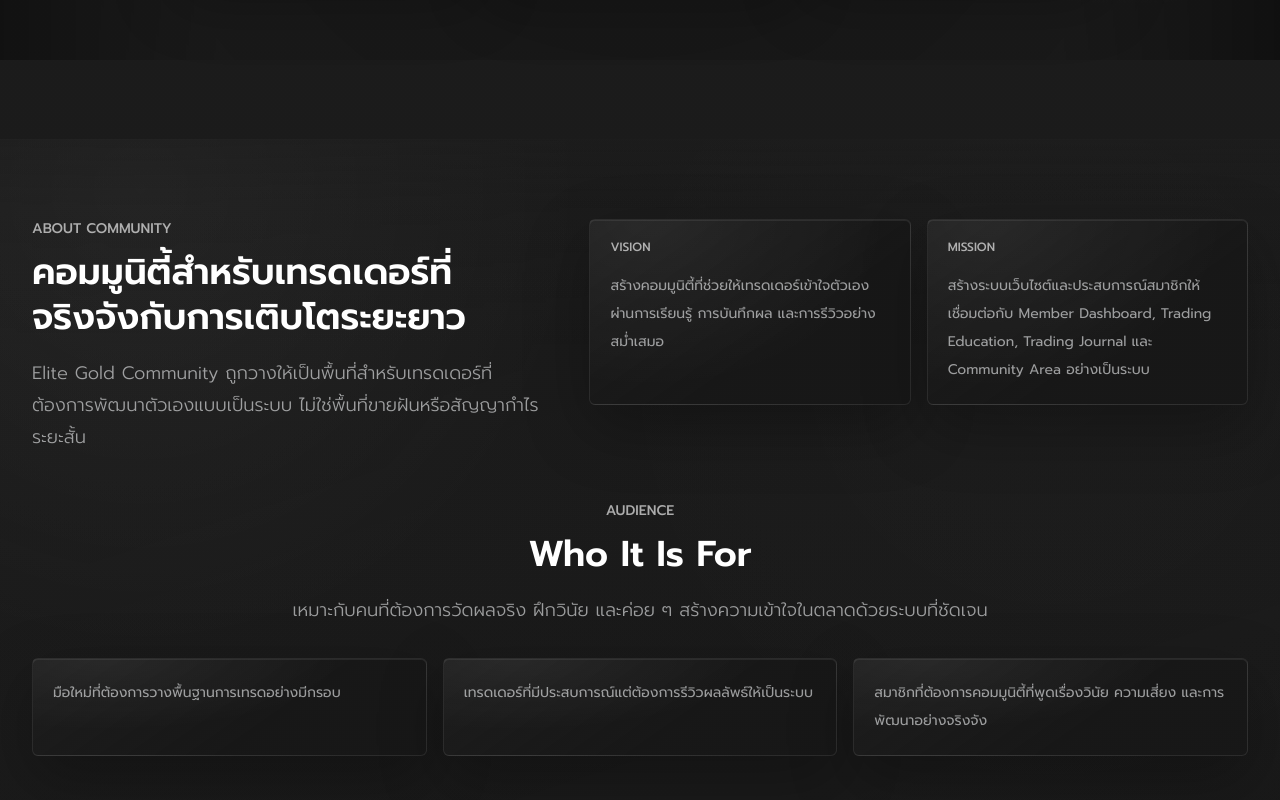
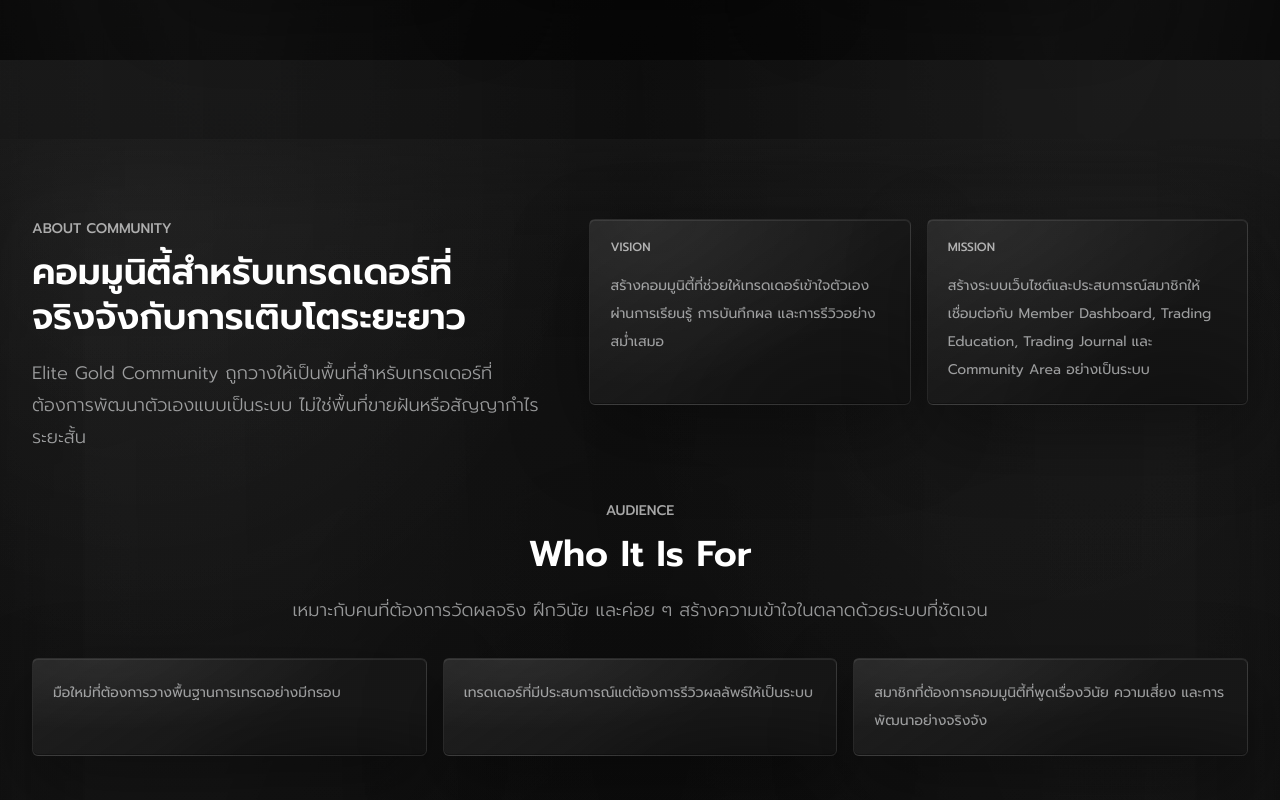
Before and after one commit to khunpoom-glitch/elite-gold-website, a Next.js app: page / in a window 1280 px wide. Shown: the part 740-1540 px from the top of the page. Built offline with nearby package versions, Linux system fonts and the light colour scheme; no server answers.

Commit message:
style: refine profile menu and home depth

```diff
--- a/src/app/globals.css
+++ b/src/app/globals.css
@@ -773,9 +773,10 @@
   isolation: isolate;
   overflow: visible;
   background:
-    radial-gradient(circle at 18% 5rem, rgba(252, 253, 255, 0.035), transparent 27rem),
-    radial-gradient(circle at 88% 18rem, rgba(255, 255, 255, 0.04), transparent 30rem),
-    linear-gradient(180deg, var(--elite-jet-black) 0%, #1b1b1b 32rem, var(--elite-jet-black) 100%);
+    radial-gradient(ellipse at 18% 5rem, rgba(252, 253, 255, 0.035), transparent 28rem),
+    radial-gradient(ellipse at 86% 18rem, rgba(255, 255, 255, 0.038), transparent 31rem),
+    radial-gradient(ellipse at 50% 52rem, rgba(0, 0, 0, 0.34), transparent 42rem),
+    linear-gradient(180deg, var(--elite-jet-black) 0%, #191919 28rem, #121212 74rem, var(--elite-jet-black) 100%);
 }
 
 .elite-home-shell::before,
@@ -789,20 +790,22 @@
 
 .elite-home-shell::before {
   background:
-    linear-gradient(180deg, rgba(255, 255, 255, 0.032), transparent 18%, rgba(255, 255, 255, 0.012) 100%),
+    linear-gradient(180deg, rgba(255, 255, 255, 0.028), transparent 18%, rgba(255, 255, 255, 0.01) 100%),
     linear-gradient(90deg, rgba(255, 255, 255, 0.026) 1px, transparent 1px),
     linear-gradient(180deg, rgba(255, 255, 255, 0.022) 1px, transparent 1px);
   background-size: 100% 100%, 4.5rem 4.5rem, 4.5rem 4.5rem;
   -webkit-mask-image: linear-gradient(180deg, rgba(0, 0, 0, 0.82), rgba(0, 0, 0, 0.46) 48%, rgba(0, 0, 0, 0.18) 100%);
   mask-image: linear-gradient(180deg, rgba(0, 0, 0, 0.82), rgba(0, 0, 0, 0.46) 48%, rgba(0, 0, 0, 0.18) 100%);
-  opacity: 0.58;
+  opacity: 0.5;
 }
 
 .elite-home-shell::after {
   background:
-    radial-gradient(ellipse at 50% 0%, rgba(252, 253, 255, 0.024), transparent 34rem),
-    radial-gradient(ellipse at 50% 34rem, rgba(0, 0, 0, 0.22), transparent 38rem),
-    linear-gradient(90deg, rgba(0, 0, 0, 0.34), transparent 17%, transparent 83%, rgba(0, 0, 0, 0.38));
+    radial-gradient(ellipse at 50% 0%, rgba(252, 253, 255, 0.022), transparent 34rem),
+    radial-gradient(ellipse at 50% 33rem, rgba(0, 0, 0, 0.36), transparent 39rem),
+    radial-gradient(ellipse at 50% 82rem, rgba(0, 0, 0, 0.44), transparent 46rem),
+    linear-gradient(90deg, rgba(0, 0, 0, 0.48), transparent 18%, transparent 82%, rgba(0, 0, 0, 0.52)),
+    linear-gradient(180deg, rgba(0, 0, 0, 0.04), transparent 28rem, rgba(0, 0, 0, 0.18));
 }
 
 .elite-home-shell > * {
@@ -854,20 +857,25 @@
   --home-section-bottom-fade: rgba(29, 29, 29, 0.34);
   margin-top: -1px;
   background:
-    radial-gradient(ellipse at 14% -8%, rgba(255, 255, 255, 0.04), transparent 26rem),
-    radial-gradient(circle at 88% 20%, rgba(252, 253, 255, 0.012), transparent 28rem),
-    linear-gradient(180deg, rgba(29, 29, 29, 0.34), rgba(23, 23, 23, 0.28));
+    radial-gradient(ellipse at 14% -8%, rgba(255, 255, 255, 0.038), transparent 26rem),
+    radial-gradient(ellipse at 50% 112%, rgba(0, 0, 0, 0.34), transparent 35rem),
+    radial-gradient(circle at 88% 20%, rgba(252, 253, 255, 0.01), transparent 28rem),
+    linear-gradient(180deg, rgba(29, 29, 29, 0.32), rgba(23, 23, 23, 0.22));
   border-top: 0;
   border-bottom: 0;
-  box-shadow: inset 0 1px 0 rgba(255, 255, 255, 0.006);
+  box-shadow:
+    inset 0 34px 88px rgba(0, 0, 0, 0.16),
+    inset 0 -34px 88px rgba(0, 0, 0, 0.18),
+    inset 0 1px 0 rgba(255, 255, 255, 0.006);
 }
 
 #about-community.elite-home-section {
   --home-section-grid-opacity: 0.2;
   background:
     radial-gradient(ellipse at 11% 4%, rgba(255, 255, 255, 0.044), transparent 28rem),
-    radial-gradient(circle at 82% 18%, rgba(255, 255, 255, 0.012), transparent 31rem),
-    linear-gradient(162deg, rgba(29, 29, 29, 0.32), rgba(23, 23, 23, 0.25) 58%, rgba(0, 0, 0, 0.12));
+    radial-gradient(ellipse at 82% 18%, rgba(255, 255, 255, 0.01), transparent 31rem),
+    radial-gradient(ellipse at 50% 102%, rgba(0, 0, 0, 0.34), transparent 34rem),
+    linear-gradient(162deg, rgba(29, 29, 29, 0.3), rgba(23, 23, 23, 0.22) 58%, rgba(0, 0, 0, 0.18));
 }
 
 #trading-education.elite-home-section {
@@ -876,7 +884,8 @@
   background:
     radial-gradient(ellipse at 50% -6%, rgba(252, 253, 255, 0.024), transparent 30rem),
     radial-gradient(circle at 8% 44%, rgba(255, 255, 255, 0.028), transparent 25rem),
-    linear-gradient(180deg, rgba(23, 23, 23, 0.28), rgba(36, 36, 36, 0.20) 44%, rgba(23, 23, 23, 0.22));
+    radial-gradient(ellipse at 50% 110%, rgba(0, 0, 0, 0.36), transparent 36rem),
+    linear-gradient(180deg, rgba(23, 23, 23, 0.26), rgba(32, 32, 32, 0.18) 44%, rgba(17, 17, 17, 0.28));
 }
 
 #membership.elite-home-section {
@@ -885,7 +894,8 @@
   background:
     radial-gradient(ellipse at 86% 8%, rgba(252, 253, 255, 0.024), transparent 30rem),
     radial-gradient(circle at 18% 78%, rgba(255, 255, 255, 0.024), transparent 27rem),
-    linear-gradient(143deg, rgba(0, 0, 0, 0.13), rgba(32, 32, 32, 0.23) 46%, rgba(23, 23, 23, 0.28));
+    radial-gradient(ellipse at 50% 112%, rgba(0, 0, 0, 0.38), transparent 38rem),
+    linear-gradient(143deg, rgba(0, 0, 0, 0.18), rgba(29, 29, 29, 0.18) 46%, rgba(17, 17, 17, 0.3));
 }
 
 #faq.elite-home-section {
@@ -894,7 +904,8 @@
   background:
     radial-gradient(ellipse at 20% 12%, rgba(255, 255, 255, 0.03), transparent 28rem),
     radial-gradient(ellipse at 76% 72%, rgba(252, 253, 255, 0.01), transparent 24rem),
-    linear-gradient(180deg, rgba(29, 29, 29, 0.28), rgba(0, 0, 0, 0.18) 72%);
+    radial-gradient(ellipse at 50% 108%, rgba(0, 0, 0, 0.42), transparent 38rem),
+    linear-gradient(180deg, rgba(29, 29, 29, 0.24), rgba(0, 0, 0, 0.22) 72%);
 }
 
 .elite-home-section::before {
@@ -919,8 +930,8 @@
   z-index: 1;
   pointer-events: none;
   background:
-    linear-gradient(180deg, var(--home-section-top-fade), rgba(29, 29, 29, 0.16) 4rem, transparent 13rem),
-    linear-gradient(0deg, var(--home-section-bottom-fade), rgba(29, 29, 29, 0.10) 4rem, transparent 12rem);
+    linear-gradient(180deg, var(--home-section-top-fade), rgba(29, 29, 29, 0.15) 4.5rem, transparent 14rem),
+    linear-gradient(0deg, var(--home-section-bottom-fade), rgba(0, 0, 0, 0.16) 5rem, transparent 13rem);
 }
 
 .elite-home-section > * {
@@ -938,39 +949,44 @@
 
 .elite-home-card {
   background:
-    radial-gradient(ellipse at 18% 0%, rgba(255, 255, 255, 0.055), transparent 15rem),
-    linear-gradient(145deg, rgba(42, 42, 42, 0.32), rgba(23, 23, 23, 0.84) 64%),
+    radial-gradient(ellipse at 18% 0%, rgba(255, 255, 255, 0.066), transparent 15rem),
+    radial-gradient(ellipse at 78% 120%, rgba(0, 0, 0, 0.32), transparent 12rem),
+    linear-gradient(145deg, rgba(46, 46, 46, 0.34), rgba(23, 23, 23, 0.9) 64%),
     var(--elite-carbon);
   border-color: rgba(255, 255, 255, 0.085);
   box-shadow:
-    inset 0 1px 0 rgba(255, 255, 255, 0.075),
-    0 22px 64px rgba(0, 0, 0, 0.28);
+    inset 0 1px 0 rgba(255, 255, 255, 0.085),
+    inset 0 -1px 0 rgba(0, 0, 0, 0.3),
+    0 28px 78px rgba(0, 0, 0, 0.34);
   backdrop-filter: blur(18px);
 }
 
 .elite-home-card:hover {
   background:
-    radial-gradient(ellipse at 18% 0%, rgba(255, 255, 255, 0.075), transparent 15rem),
-    linear-gradient(145deg, rgba(48, 48, 48, 0.36), rgba(23, 23, 23, 0.92) 64%),
+    radial-gradient(ellipse at 18% 0%, rgba(255, 255, 255, 0.085), transparent 15rem),
+    radial-gradient(ellipse at 78% 120%, rgba(0, 0, 0, 0.36), transparent 12rem),
+    linear-gradient(145deg, rgba(50, 50, 50, 0.38), rgba(23, 23, 23, 0.96) 64%),
     var(--elite-carbon);
   border-color: rgba(252, 253, 255, 0.18);
   box-shadow:
     inset 0 1px 0 rgba(255, 255, 255, 0.095),
-    0 26px 78px rgba(0, 0, 0, 0.36);
+    inset 0 -1px 0 rgba(0, 0, 0, 0.34),
+    0 32px 88px rgba(0, 0, 0, 0.44);
 }
 
 .elite-member-menu {
   isolation: isolate;
   background:
-    radial-gradient(ellipse at 18% 0%, rgba(255, 255, 255, 0.075), transparent 13rem),
-    radial-gradient(circle at 86% 12%, rgba(230, 199, 102, 0.07), transparent 12rem),
-    linear-gradient(145deg, rgba(29, 29, 28, 0.9), rgba(5, 5, 5, 0.98) 62%),
-    #10100f;
-  border-color: rgba(255, 255, 255, 0.09);
-  box-shadow:
-    inset 0 1px 0 rgba(255, 255, 255, 0.075),
-    inset 0 -1px 0 rgba(230, 199, 102, 0.05),
-    0 22px 70px rgba(0, 0, 0, 0.46);
+    radial-gradient(ellipse at 18% 0%, rgba(255, 255, 255, 0.078), transparent 13rem),
+    radial-gradient(ellipse at 88% 10%, rgba(255, 255, 255, 0.032), transparent 12rem),
+    radial-gradient(ellipse at 50% 100%, rgba(0, 0, 0, 0.34), transparent 13rem),
+    linear-gradient(145deg, rgba(29, 29, 29, 0.94), rgba(23, 23, 23, 0.98) 46%, rgba(0, 0, 0, 0.98)),
+    var(--elite-carbon);
+  border-color: rgba(255, 255, 255, 0.105);
+  box-shadow:
+    inset 0 1px 0 rgba(255, 255, 255, 0.085),
+    inset 0 -1px 0 rgba(255, 255, 255, 0.035),
+    0 28px 84px rgba(0, 0, 0, 0.58);
 }
 
 .elite-member-menu::before {
@@ -985,7 +1001,7 @@
   background-size: 3.5rem 3.5rem;
   -webkit-mask-image: radial-gradient(ellipse at 50% 0%, rgba(0, 0, 0, 0.46), transparent 68%);
   mask-image: radial-gradient(ellipse at 50% 0%, rgba(0, 0, 0, 0.46), transparent 68%);
-  opacity: 0.72;
+  opacity: 0.54;
 }
 
 .member-market-visual {
```
Also changed, not shown: src/components/blocks/hero-section-1.tsx (+9 -9 lines).
